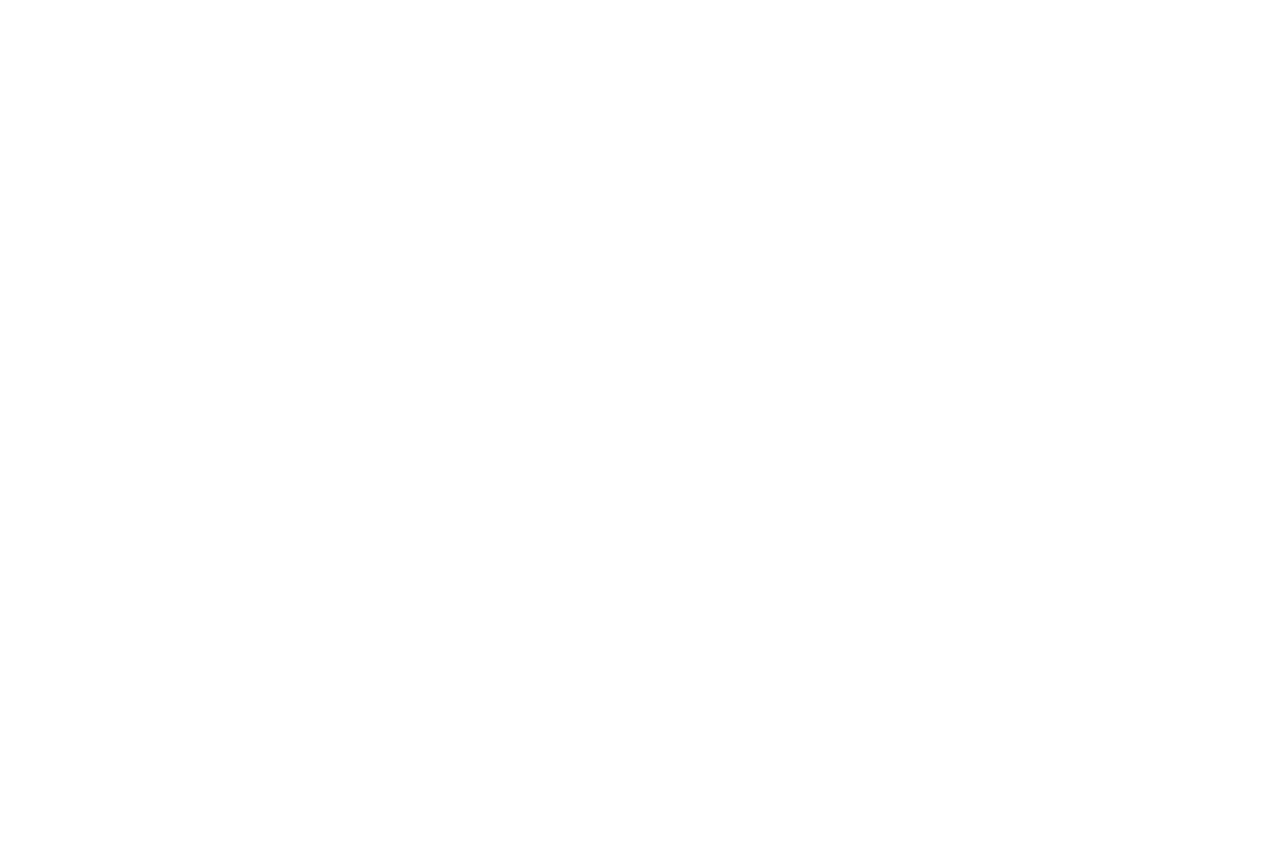
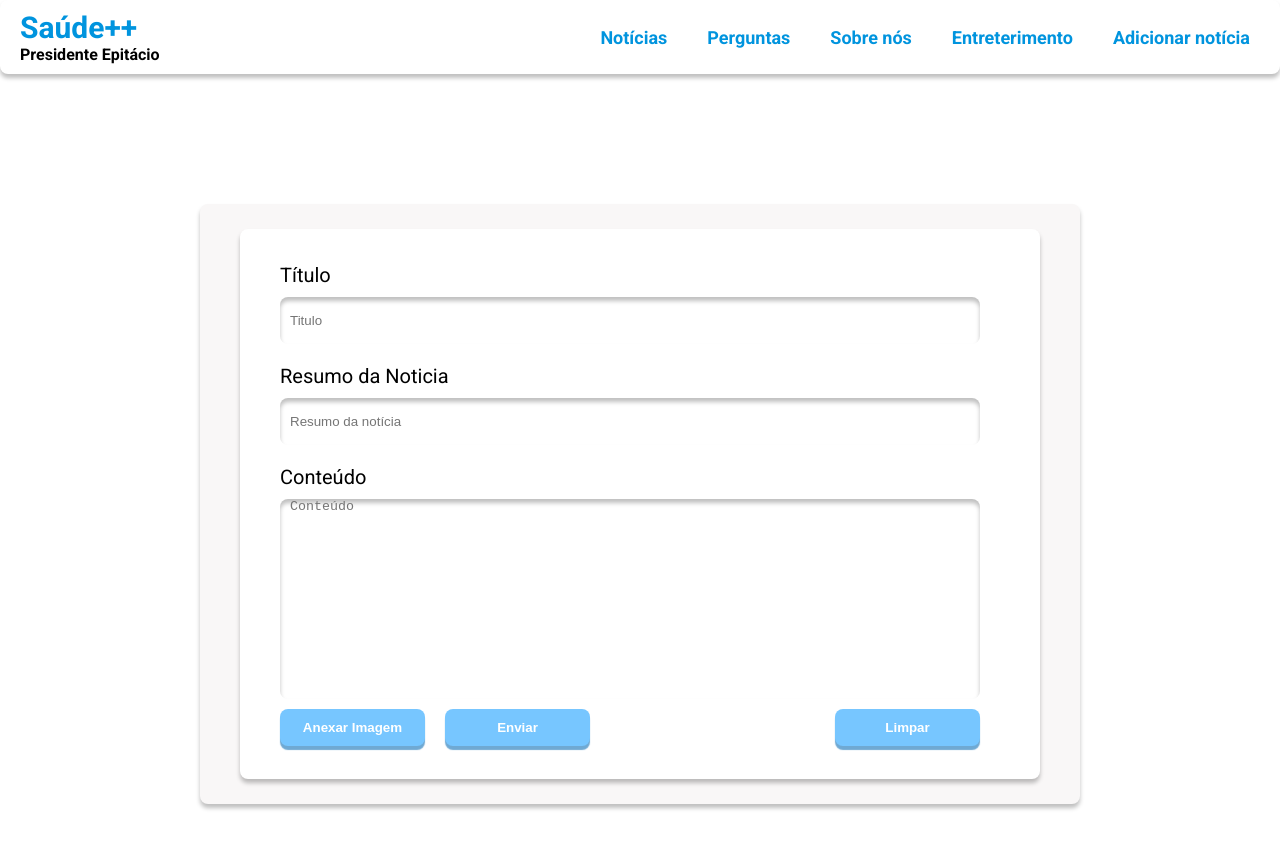
Before and after one commit to Dev-Nine/Saudepp, a React (Create React App) app in the folder frontend/: page /Noticies in a window 1280 px wide. Shown: the top 848 px of the page. Before the commit the page ends 800 px from the top, so only its background shows below. Built offline with nearby package versions, Linux system fonts and the light colour scheme.

Commit message:
tela de novas noticias

```diff
--- /dev/null
+++ b/frontend/src/components/Header/index.js
@@ -0,0 +1,34 @@
+import React, {Component} from 'react';
+
+
+import './styles.css'
+
+
+ class Header extends Component{
+
+    render(){
+        return(
+        <React.Fragment>
+            <header className="bg">
+                <div className="menu">
+                    <div className="menu-logo">
+                        <a href="#">Saúde++</a>
+                        <p>Presidente Epitácio</p>
+                    </div>
+                    <nav className="nav-menu">
+                        <ul>
+                            <a href="#">Notícias</a>
+                            <a href="#">Perguntas</a>
+                            <a href="#">Sobre nós</a>
+                            <a href="#">Entreterimento</a>
+                            <a href="#">Adicionar notícia</a>
+                        </ul>
+                    </nav>
+                </div>
+            </header>
+        </React.Fragment>
+        )
+    }
+}
+
+export default Header;
--- /dev/null
+++ b/frontend/src/components/Header/styles.css
@@ -0,0 +1,64 @@
+.bg{
+    background: #ffffff;
+    box-shadow: 0px 4px 4px rgba(0, 0, 0, 0.25);
+    border-radius: 8px;
+}
+
+.menu{
+    max-width: 100%;
+    display: flex;
+    margin: 0 auto;
+    padding: 10px;
+    justify-content: space-between;
+    align-items: center;
+    flex-wrap: wrap;
+}
+.menu-logo a{
+    font-size: 30px;
+    font-weight: bold;
+    padding: 0 10px;
+    text-decoration: none;
+    color: #0094DE;
+}
+
+.menu-logo p{
+    font-weight: bold;
+    margin-left: 10px;
+}
+
+.nav-menu ul{
+    display: flex;
+    flex-wrap: wrap;
+    margin: 0;
+    padding: 0;
+    list-style: none;
+}
+
+.nav-menu a {
+    font-size: 18px;
+    font-weight: bold;
+    color: #0094DE;
+    text-decoration: none;
+    margin: 0 10px;
+    padding: 10px;
+    transition: filter 0.2s;
+}
+.nav-menu a:hover{
+    filter: brightness(80%);
+}
+
+@media(max-width: 600px){
+    .nav-menu ul{
+        display: flex;
+        flex-direction: column;
+        margin-top: 10px;
+    }
+    .nav-menu a{
+        padding: 10px;
+        text-align: center;
+        background: #333333;
+        margin-bottom: 5px;
+        border-radius: 4px;
+    }
+
+}
--- a/frontend/src/routes.js
+++ b/frontend/src/routes.js
@@ -4,6 +4,7 @@ import { BrowserRouter, Route, Switch } from 'react-router-dom';
 
 import Home from './screens/Home';
 import Login from './screens/Login';
+import Noticies from './screens/Noticies';
 
 export default function Routes() {
    return (
@@ -11,6 +12,7 @@ export default function Routes() {
          <Switch>
             <Route path="/" exact component={Home} />
             <Route path="/Login" exact component={Login}/>
+            <Route path="/Noticies" exact component={Noticies}/>
          </Switch>
       </BrowserRouter>
    )
--- /dev/null
+++ b/frontend/src/screens/Noticies/index.js
@@ -0,0 +1,42 @@
+import React from 'react';
+
+import './styles.css';
+import Header from '../../components/Header';
+
+export default function Comments(){
+
+    return (
+        <>
+            <Header/>
+            <section className="container-noticies">
+                <div className="content">
+
+                    <div className="form">
+
+                        <form>
+                                <p>Título</p>
+                                <input type="text" placeholder="Titulo"/>
+
+                                <p>Resumo da Noticia</p>
+                                <input type="text" placeholder="Resumo da notícia"/>
+
+                                <p>Conteúdo</p>
+                                <textarea type="text" placeholder="Conteúdo" cols="30" rows="5"/>
+
+                                <div className="button-container">
+                                    <div className="button1">
+                                        <button type="submit">Anexar Imagem</button>
+                                        <button type="submit">Enviar</button>
+                                    </div>
+
+                                    <div className="button2">
+                                    <button type="submit">Limpar</button>
+                                    </div>
+                                </div>
+                        </form>
+                    </div>
+                </div>
+            </section>
+        </>
+    )
+}
--- /dev/null
+++ b/frontend/src/screens/Noticies/styles.css
@@ -0,0 +1,144 @@
+.container-noticies{
+    max-width: 100%;
+    height: 100vh;
+    display: flex;
+    justify-content: center;
+    align-items: center;
+}
+
+
+.content{
+    width: 100%;
+    max-width: 880px;
+    height: 600px;
+    margin-top: 60px;
+    border-radius: 8px;
+    box-shadow: 0px 4px 4px rgba(0, 0, 0, 0.25);
+    background: #F9F7F7;
+    display: flex;
+    justify-content: center;
+    align-items: center;
+}
+
+.form{
+    width: 100%;
+    max-width: 800px;
+    height: 550px;
+    background: #ffffff;
+    display: flex;
+    padding: 0 40px;
+    align-items: center;
+    border-radius: 8px;
+    box-shadow: 0px 4px 4px rgba(0, 0, 0, 0.25);
+}
+
+
+.form form p{
+    font-size: 20px;
+    margin-bottom: 10px;
+}
+
+.form form input{
+    display: block;
+    width: 700px;
+    height: 47px;
+    margin-bottom: 20px;
+    border-radius: 8px;
+    border: 1px;
+    padding: 0 10px;
+    box-shadow: inset 0px 4px 4px rgba(0, 0, 0, 0.25)
+
+}
+
+.form form textarea{
+    display: block;
+    width: 700px;
+    height: 200px;
+    padding:0 10px;
+    margin: 0 auto;
+    border-radius: 8px;
+    resize: none;
+    border: 1px;
+    box-shadow: inset 0px 4px 4px rgba(0, 0, 0, 0.25)
+}
+
+.button-container{
+    display: flex;
+    justify-content: space-between;
+    align-items: center;
+    width: 100%;
+    flex-wrap: wrap;
+    margin-top: 10px;
+}
+
+.button1 button{
+    margin-right: 20px;
+    width: 145px;
+    height: 37px;
+    border: 1px;
+    border-radius: 8px;
+    background: #77C6FF;
+    color: #ffffff;
+    cursor: pointer;
+    font-weight: bold;
+    box-shadow: 0px 4px 1px #6FA9D3;
+    transition: filter 0.2s;
+}
+
+.button1 button:hover{
+    filter: brightness(90%);
+}
+
+.button2 button{
+    width: 145px;
+    height: 37px;
+    border: 1px;
+    border-radius: 8px;
+    background: #77C6FF;
+    color: #ffffff;
+    cursor: pointer;
+    font-weight: bold;
+    box-shadow: 0px 4px 1px #6FA9D3;
+    transition: filter 0.2s;
+}
+
+.button2 button:hover{
+    filter: brightness(90%);
+}
+
+@media(max-width: 700px){
+
+
+    .content{
+        width: 100%;
+        max-width: 1000px;
+        height: 600px;
+    }
+
+    .form{
+        width: 100%;
+        max-width: 800px;
+        height: 700px;
+    }
+
+    .form form input{
+        width: 280px;
+    }
+
+    .form form textarea{
+        width: 280px;
+    }
+    .button-container{
+        display: flex;
+        align-items: center;
+    }
+    .button1 button{
+        display: block;
+        flex-wrap: wrap;
+        margin-bottom: 10px;
+    }
+    .button2 button{
+        display: block;
+
+    }
+}
```
Also changed, not shown: frontend/src/global.css (line endings or trailing spaces).
